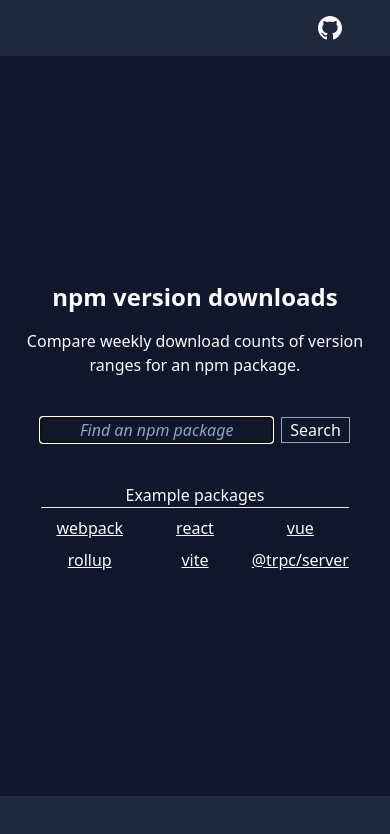
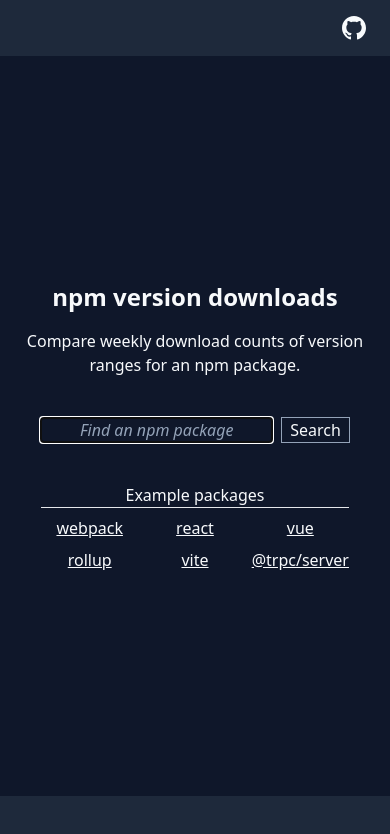
Before and after one commit to coalman/npm-version-downloads, a Next.js app: page / in a window 390 px wide. Shown: the top 834 px of the page. Built offline with nearby package versions, Linux system fonts and the light colour scheme; no server answers.

Commit message:
add media query to horizontal padding in layout header
This improves the spacing between the elements in the header on small
viewports (<500px).

```diff
--- a/components/Layout.tsx
+++ b/components/Layout.tsx
@@ -25,7 +25,7 @@
   hideLogo: boolean | undefined;
   hideModuleSearch: boolean | undefined;
 }> = (props) => (
-  <header className="px-12 py-4 flex justify-between text-slate-50 bg-slate-800">
+  <header className="px-6 sm:px-12 py-4 flex justify-between text-slate-50 bg-slate-800">
     <section>{!props.hideLogo && <Logo link />}</section>
     {!props.hideModuleSearch && <ModuleSearch />}
     <section>
```
